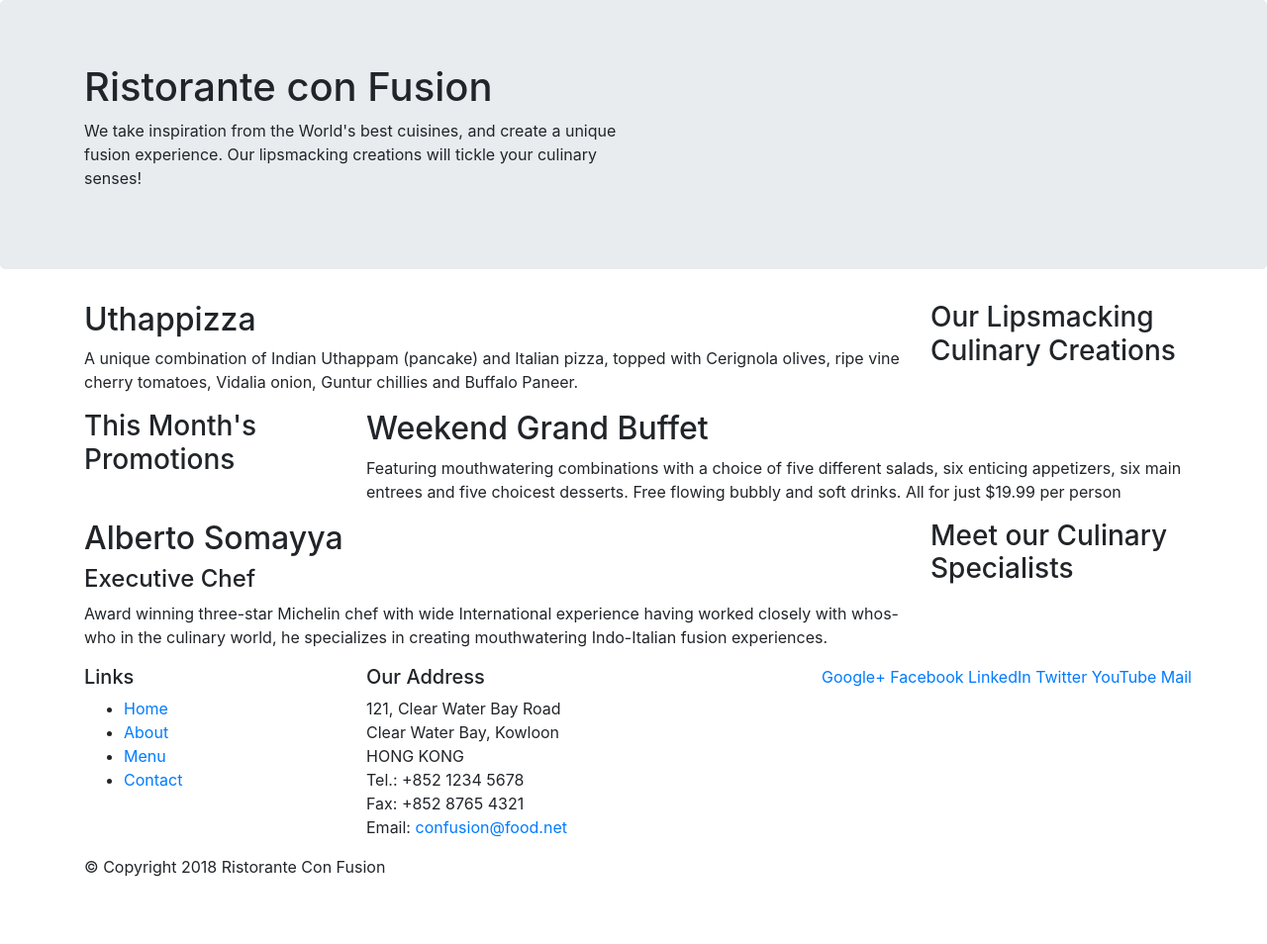
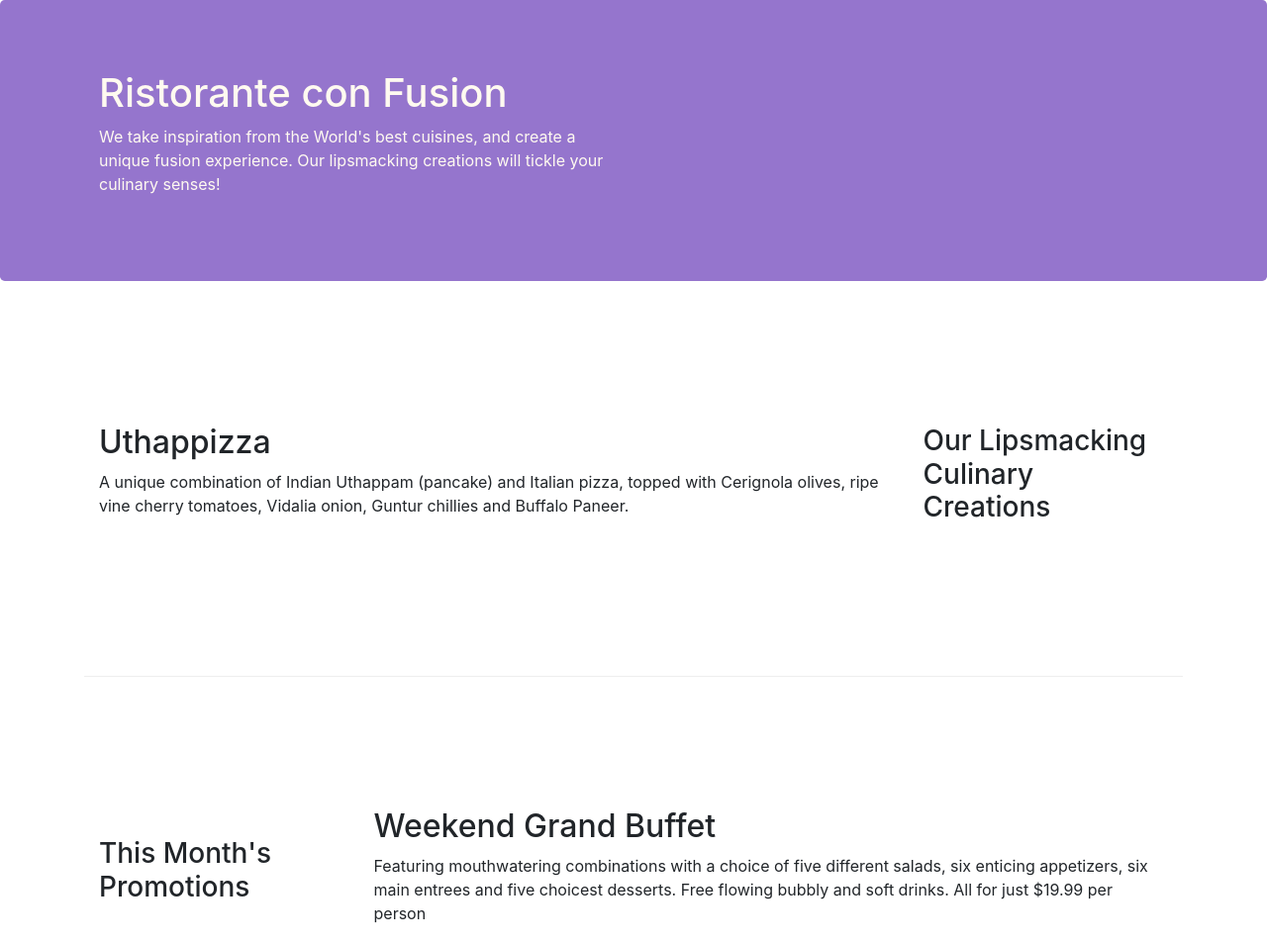
Before and after one commit to Mohammedtalhas/bootstrap_tutorials, a website: page index.html in a window 1280 px wide. Shown: the top 954 px of the page at 99% size. Before the commit the page ends 904 px from the top, so only its background shows below. Drawn offline with nearby package versions, Linux system fonts and the light colour scheme.

Commit message:
Include css

```diff
--- /dev/null
+++ b/css/style.css
@@ -0,0 +1,29 @@
+.row-header {
+    margin: 0px auto;
+    padding: 0px auto;
+}
+
+.row-content{
+    margin: 0px auto;
+    padding: 50px 0px 50px 0px;
+    border-bottom: 1px ridge;
+    min-height:400px;
+}
+
+.footer{
+    background-color: #D1C4E9;
+    margin:0px auto;
+    padding: 20px 0px 20px 0px;
+}
+.jumbotron {
+    padding:70px 30px 70px 30px;
+    margin:0px auto;
+    background: #9575CD ;
+    color:floralwhite;
+}
+
+address{
+    font-size:80%;
+    margin:0px;
+    color:#0f0f0f;
+}
--- a/index.html
+++ b/index.html
@@ -7,6 +7,7 @@
 
     <!-- Bootstrap CSS -->
     <link rel="stylesheet" href="node_modules/bootstrap/dist/css/bootstrap.min.css">
+    <link href="css/style.css" rel="stylesheet">
 <head>
     <title>Ristorante Con Fusion</title>
 </head>
@@ -15,7 +16,7 @@
 
     <header class="jumbotron">
         <div class="container">
-            <div class="row">
+            <div class="row row-header">
                 <div class="col-12 col-sm-6">
                     <h1>Ristorante con Fusion</h1>
                     <p>We take inspiration from the World's best cuisines, and create a unique fusion experience. Our lipsmacking creations will tickle your culinary senses!</p>
@@ -27,7 +28,7 @@
     </header>
 
     <div class="container">
-        <div class="row">
+        <div class="row row-content align-items-center">
             <div class="col-12 col-sm-4 order-sm-last col-md-3">
                 <h3>Our Lipsmacking Culinary Creations</h3>
             </div>
@@ -38,7 +39,7 @@
         </div>
 
 
-        <div class="row">
+        <div class="row row-content align-items-center">
             <div class="col-12 col-sm-4 col-md-3">
                 <h3>This Month's Promotions</h3>
             </div>
@@ -48,7 +49,7 @@
             </div>
         </div>
 
-        <div class="row">
+        <div class="row row-content align-items-center">
             <div class="col-12 col-sm-4 order-sm-last col-md-3">
                 <h3>Meet our Culinary Specialists</h3>
             </div>
@@ -60,12 +61,12 @@
         </div>
     </div>
 
-    <footer>
+    <footer class="footer">
         <div class="container">
             <div class="row">
                 <div class="col-4  col-sm-2">
                     <h5>Links</h5>
-                    <ul>
+                    <ul class="list-unstyled">
                         <li><a href="#">Home</a></li>
                         <li><a href="#">About</a></li>
                         <li><a href="#">Menu</a></li>
@@ -83,8 +84,8 @@
 		              Email: <a href="mailto:confusion@food.net">confusion@food.net</a>
 		           </address>
                 </div>
-                <div lass="col-12 col-sm-4">
-                    <div>
+                <div lass="col-12 col-sm-4 align-self-center">
+                    <div class="text-center">
                         <a href="http://google.com/+">Google+</a>
                         <a href="http://www.facebook.com/profile.php?id=">Facebook</a>
                         <a href="http://www.linkedin.com/in/">LinkedIn</a>
@@ -94,8 +95,8 @@
                     </div>
                 </div>
            </div>
-           <div class="row">
-                <div class="col-auto align-center">
+           <div class="row justify-content-center">
+                <div class="col-auto">
                     <p>© Copyright 2018 Ristorante Con Fusion</p>
                 </div>
            </div>
```
